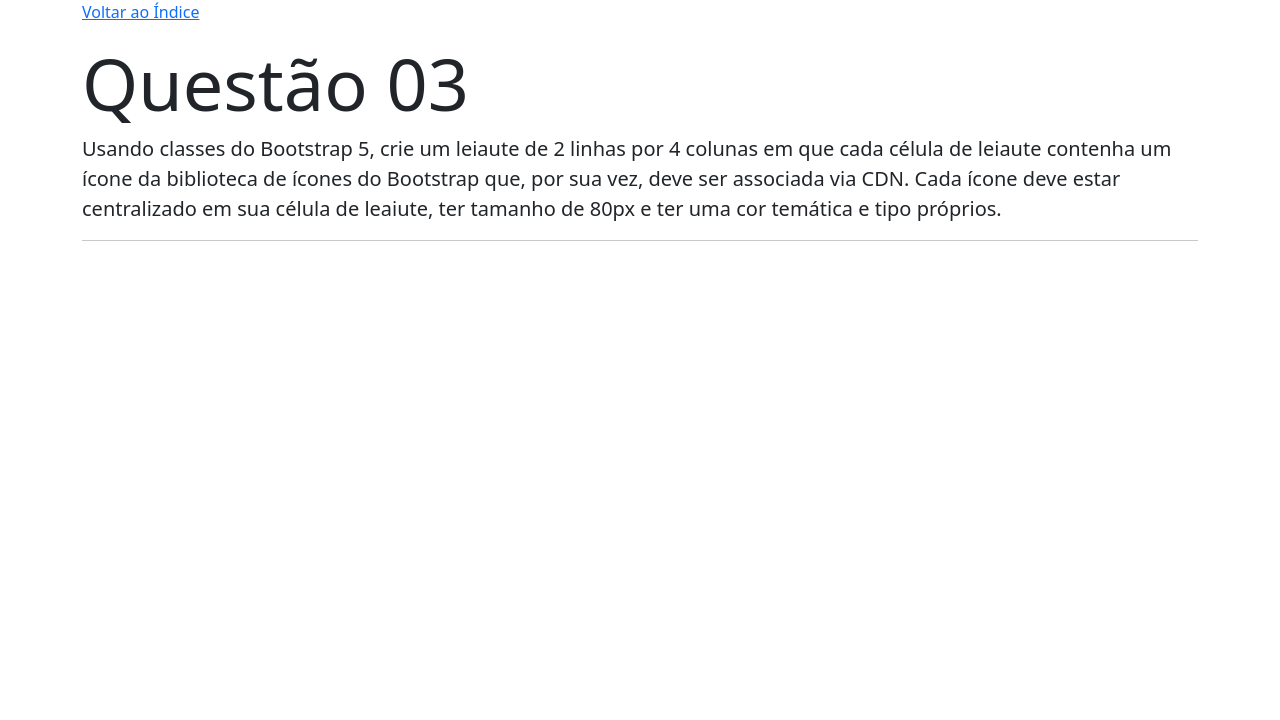
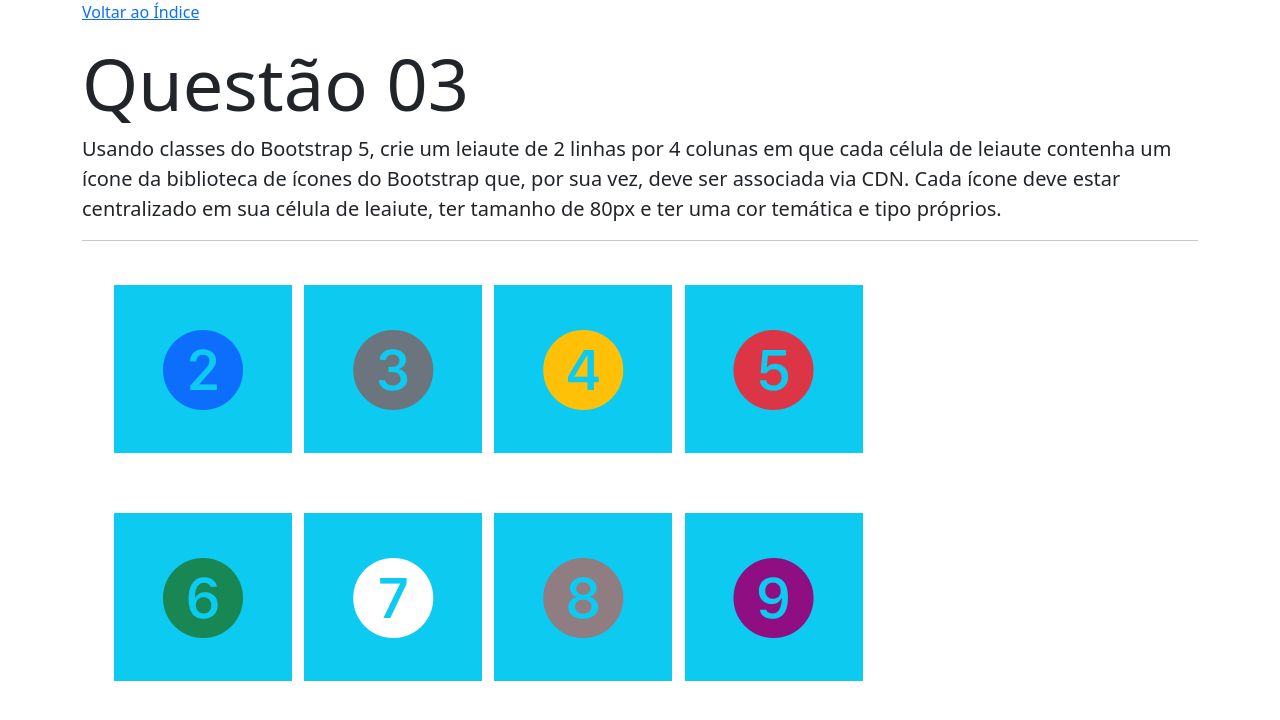
Before and after one commit to Guilherme-Vianna/reprograme-se, a plain HTML site: page bootstrap2/questao03.html in a window 1280 px wide. Drawn offline with nearby package versions, Linux system fonts and the light colour scheme.

Commit message:
feat: questao 3 respondida

```diff
--- a/bootstrap2/questao03.html
+++ b/bootstrap2/questao03.html
@@ -1,13 +1,18 @@
 <!DOCTYPE html>
 <html lang="pt-br">
-
   <head>
-    <meta charset="UTF-8">
-    <meta http-equiv="X-UA-Compatible" content="IE=edge">
-    <meta name="viewport" content="width=device-width, initial-scale=1.0">
-    <link href="https://cdn.jsdelivr.net/npm/bootstrap@5.2.2/dist/css/bootstrap.min.css" rel="stylesheet">
+    <meta charset="UTF-8" />
+    <meta http-equiv="X-UA-Compatible" content="IE=edge" />
+    <meta name="viewport" content="width=device-width, initial-scale=1.0" />
+    <link
+      href="https://cdn.jsdelivr.net/npm/bootstrap@5.2.2/dist/css/bootstrap.min.css"
+      rel="stylesheet"
+    />
     <script src="https://cdn.jsdelivr.net/npm/bootstrap@5.2.2/dist/js/bootstrap.bundle.min.js"></script>
-    <link rel="stylesheet" href="https://cdn.jsdelivr.net/npm/bootstrap-icons@1.9.1/font/bootstrap-icons.css">
+    <link
+      rel="stylesheet"
+      href="https://cdn.jsdelivr.net/npm/bootstrap-icons@1.9.1/font/bootstrap-icons.css"
+    />
     <style>
       i[class^="bi-"] {
         font-size: 80px;
@@ -20,11 +25,66 @@
     <div class="container">
       <p><a href="index.html">Voltar ao Índice</a></p>
       <h1 class="display-2">Questão 03</h1>
-        <p class="lead">Usando classes do Bootstrap 5, crie um leiaute de 2 linhas por 4 colunas em que cada célula de leiaute contenha um ícone da biblioteca de ícones do Bootstrap que, por sua vez, deve ser associada via CDN. Cada ícone deve estar centralizado em sua célula de leaiute, ter tamanho de 80px e ter uma cor temática e tipo próprios.</p>
-        <hr>
+      <p class="lead">
+        Usando classes do Bootstrap 5, crie um leiaute de 2 linhas por 4 colunas
+        em que cada célula de leiaute contenha um ícone da biblioteca de ícones
+        do Bootstrap que, por sua vez, deve ser associada via CDN. Cada ícone
+        deve estar centralizado em sua célula de leaiute, ter tamanho de 80px e
+        ter uma cor temática e tipo próprios.
+      </p>
+      <hr />
     </div>
     <!-- Valor: 1.5 pontos -->
-    <!-- FAZER AQUI -->
+    <div class="container">
+      <div class="col-12 p-4 m-1">
+        <div class="col-2 d-inline-block p-4 m-1 bg-info text-center">
+          <i
+            class="bi bi-2-circle-fill text-primary"
+            style="font-size: 80px"
+          ></i>
+        </div>
+        <div class="col-2 d-inline-block p-4 m-1 bg-info text-center">
+          <i
+            class="bi bi-3-circle-fill text-secondary"
+            style="font-size: 80px"
+          ></i>
+        </div>
+        <div class="col-2 d-inline-block p-4 m-1 bg-info text-center">
+          <i
+            class="bi bi-4-circle-fill text-warning"
+            style="font-size: 80px"
+          ></i>
+        </div>
+        <div class="col-2 d-inline-block p-4 m-1 bg-info text-center">
+          <i
+            class="bi bi-5-circle-fill text-danger"
+            style="font-size: 80px"
+          ></i>
+        </div>
+      </div>
+      <div class="col-12 p-4 m-1">
+        <div class="col-2 d-inline-block p-4 m-1 bg-info text-center">
+          <i
+            class="bi bi-6-circle-fill text-success"
+            style="font-size: 80px"
+          ></i>
+        </div>
+        <div class="col-2 d-inline-block p-4 m-1 bg-info text-center">
+          <i class="bi bi-7-circle-fill text-white" style="font-size: 80px"></i>
+        </div>
+        <div class="col-2 d-inline-block p-4 m-1 bg-info text-center">
+          <i
+            class="bi bi-8-circle-fill"
+            style="font-size: 80px; color: rgb(143, 125, 130)"
+          ></i>
+        </div>
+        <div class="col-2 d-inline-block p-4 m-1 bg-info text-center">
+          <i
+            class="bi bi-9-circle-fill"
+            style="font-size: 80px; color: rgb(143, 15, 130)"
+          ></i>
+        </div>
+      </div>
+    </div>
   </body>
-
 </html>
```
Lines whose indentation alone changed are shown as unchanged.
